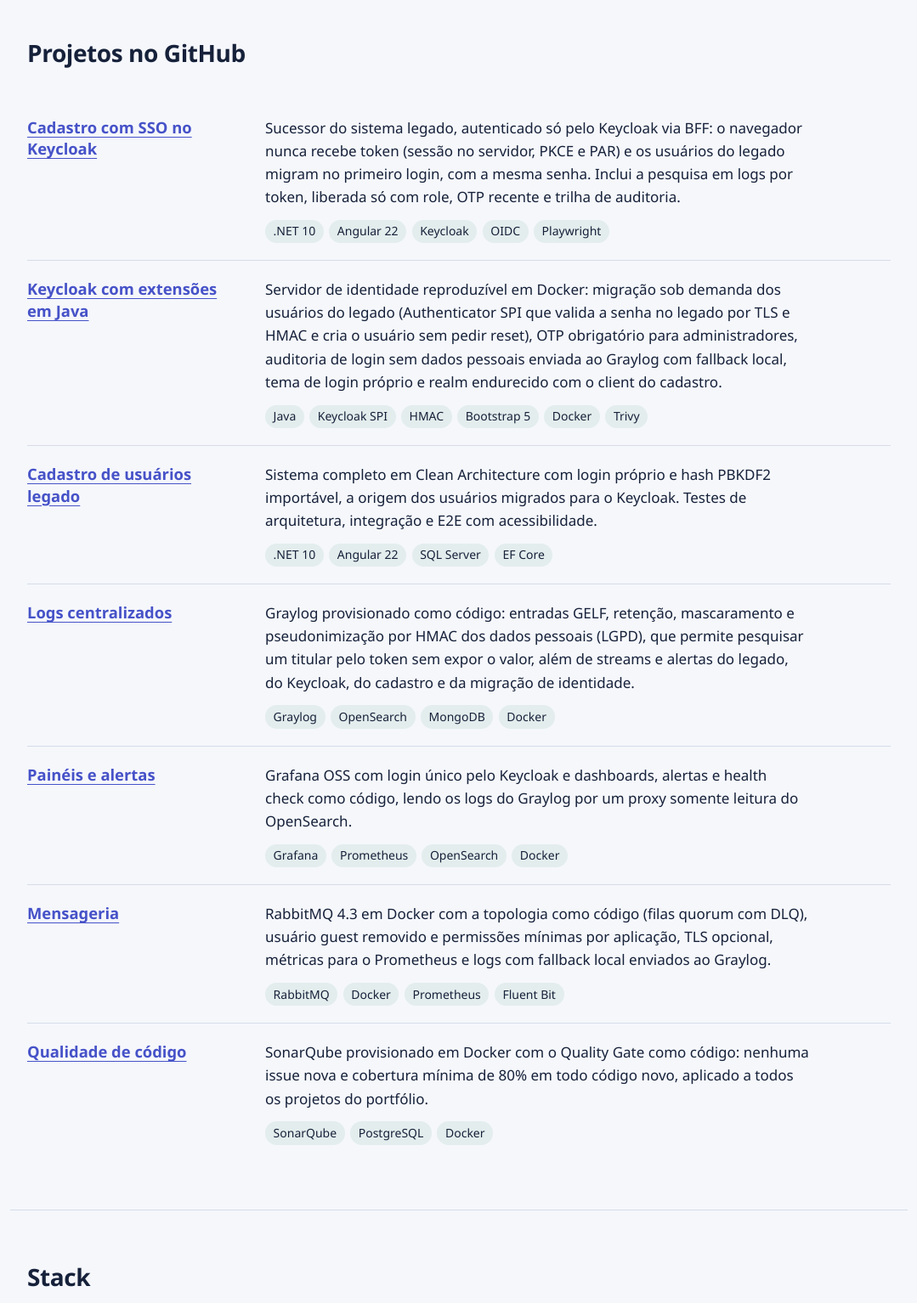
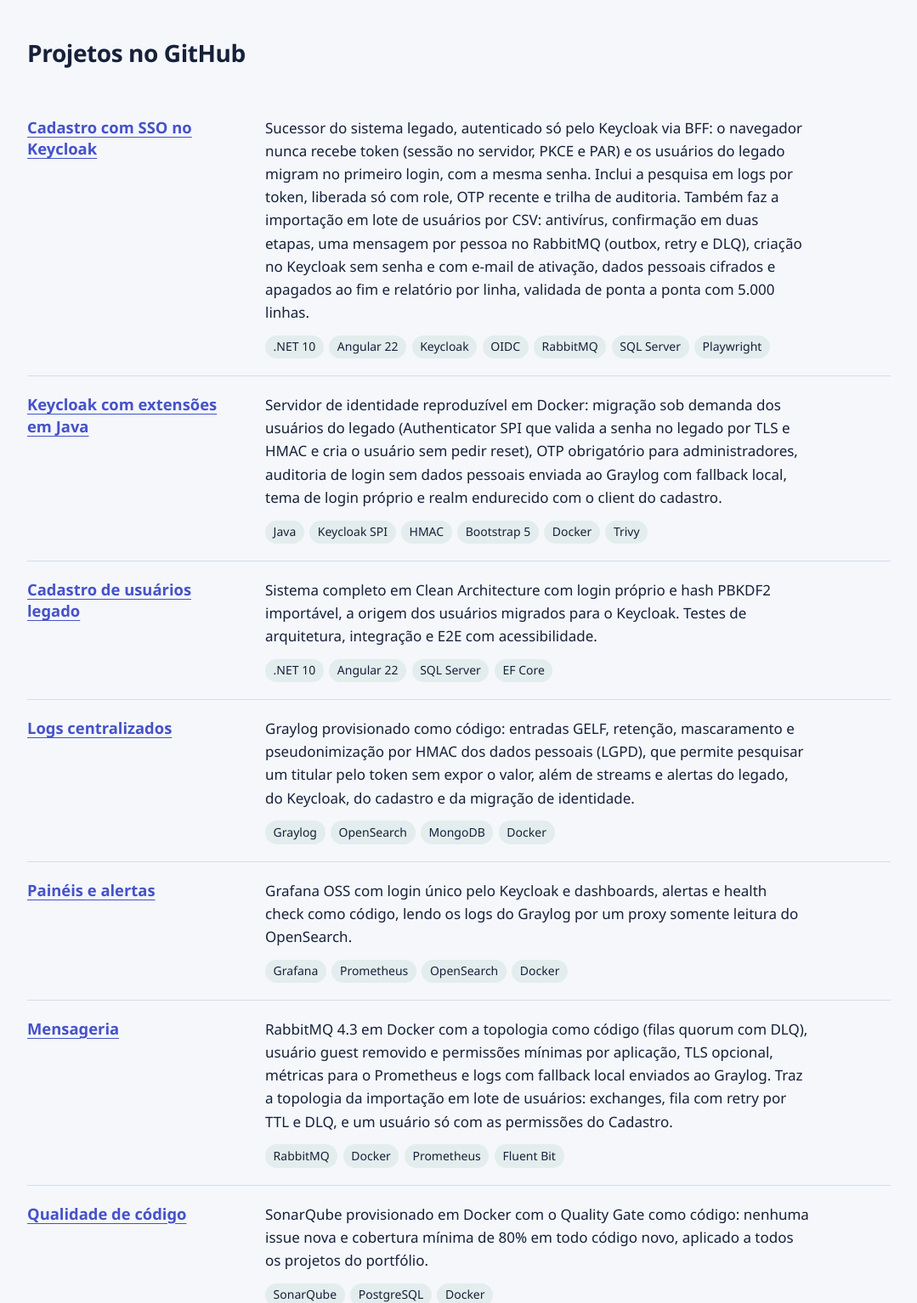
Before and after one commit to cfo-cassiooliveira/Site-Principal, a website: page index.html in a window 1280 px wide. Shown: the part 2260-3794 px from the top of the page at 85% size, without its empty margins (100-1179 px from the left). Drawn offline with Linux system fonts and the light colour scheme.

Commit message:
feat(site): cita a importação em lote nos cards Cadastro e Mensageria
O card do cadastro passa a descrever a importação em lote de usuários (CSV, RabbitMQ, Keycloak sem senha, LGPD) e o da mensageria, a topologia que a sustenta.

```diff
--- a/index.html
+++ b/index.html
@@ -298,9 +298,9 @@
                     <p>
                         Sucessor do sistema legado, autenticado só pelo Keycloak via BFF: o navegador nunca recebe token
                         (sessão no servidor, PKCE e PAR) e os usuários do legado migram no primeiro login, com a mesma senha. Inclui a pesquisa em logs por token, liberada só
-                        com role, OTP recente e trilha de auditoria.
+                        com role, OTP recente e trilha de auditoria. Também faz a importação em lote de usuários por CSV: antivírus, confirmação em duas etapas, uma mensagem por pessoa no RabbitMQ (outbox, retry e DLQ), criação no Keycloak sem senha e com e-mail de ativação, dados pessoais cifrados e apagados ao fim e relatório por linha, validada de ponta a ponta com 5.000 linhas.
                     </p>
-                    <ul class="tags" aria-label="Tecnologias"><li>.NET 10</li><li>Angular 22</li><li>Keycloak</li><li>OIDC</li><li>Playwright</li></ul>
+                    <ul class="tags" aria-label="Tecnologias"><li>.NET 10</li><li>Angular 22</li><li>Keycloak</li><li>OIDC</li><li>RabbitMQ</li><li>SQL Server</li><li>Playwright</li></ul>
                 </li>
                 <li class="project">
                     <h3><a href="https://github.com/cfo-cassiooliveira/Keycloak">Keycloak com extensões em Java</a></h3>
@@ -341,7 +341,7 @@
                     <p>
                         RabbitMQ 4.3 em Docker com a topologia como código (filas quorum com DLQ), usuário guest removido e
                         permissões mínimas por aplicação, TLS opcional, métricas para o Prometheus e logs com fallback local
-                        enviados ao Graylog.
+                        enviados ao Graylog. Traz a topologia da importação em lote de usuários: exchanges, fila com retry por TTL e DLQ, e um usuário só com as permissões do Cadastro.
                     </p>
                     <ul class="tags" aria-label="Tecnologias"><li>RabbitMQ</li><li>Docker</li><li>Prometheus</li><li>Fluent Bit</li></ul>
                 </li>
```
